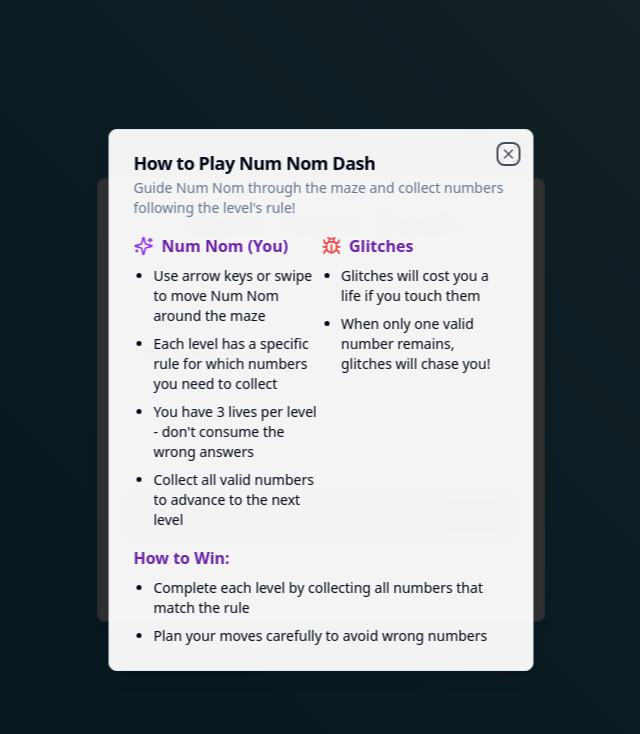
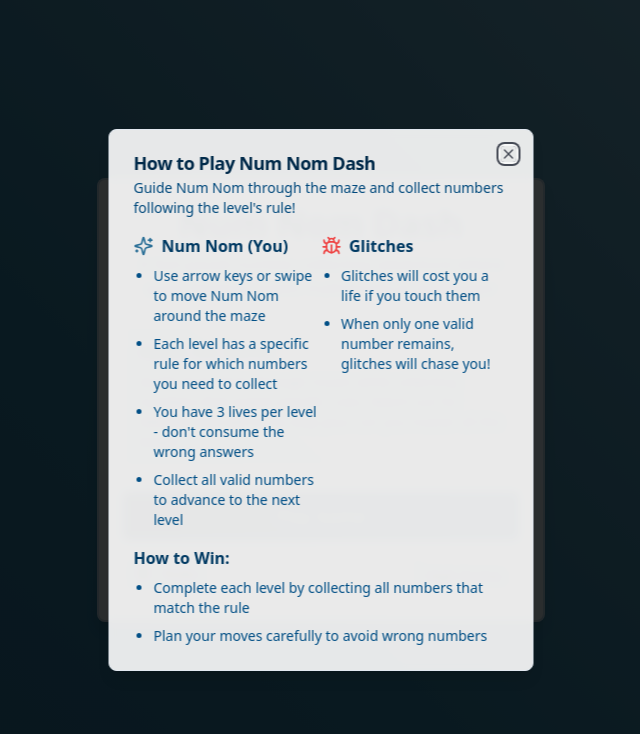
Before and after one commit to spenceriam/num-nom-dash, a React (Vite) app: page / in a window 1280 px wide. Both pictures are taken after a click on the button "Rules". Shown: the top 734 px of the page, without its empty margins (319-959 px from the left). Built offline with nearby package versions, Linux system fonts and the light colour scheme.

Commit message:
Apply color palette
Apply the color palette to the entire project, except for Num Nom and Glitches.

```diff
--- a/src/components/game/Game.tsx
+++ b/src/components/game/Game.tsx
@@ -124,7 +124,7 @@ const Game = ({ onGameOver, level: initialLevel, onUpdateGameStatus }: GameProps
     gameStatus.remainingNumbers.filter(n => currentRule.isMatch(n.value)).length : 0;
 
   return (
-    <div className="game-container relative bg-white/90 backdrop-blur-sm p-6 rounded-lg shadow-lg border border-[#468FAF]/20">
+    <div className="game-container relative bg-white/80 backdrop-blur-sm p-6 rounded-lg shadow-lg border-2 border-[#014F86]/20">
       <GameHeader
         level={level}
         lives={gameStatus.lives}
--- a/src/components/game/RulesDialog.tsx
+++ b/src/components/game/RulesDialog.tsx
@@ -13,25 +13,25 @@ export const RulesDialog = () => {
   return (
     <Dialog>
       <DialogTrigger asChild>
-        <Button variant="secondary" size="sm" className="bg-white/90">
+        <Button variant="secondary" size="sm" className="bg-[#89C2D9]/20 text-[#012A4A] hover:bg-[#89C2D9]/30">
           <BookOpen className="mr-1" />
           Rules
         </Button>
       </DialogTrigger>
-      <DialogContent className="sm:max-w-[425px] bg-white/95 backdrop-blur-sm">
+      <DialogContent className="sm:max-w-[425px] bg-white/90 backdrop-blur-sm">
         <DialogHeader>
-          <DialogTitle>How to Play Num Nom Dash</DialogTitle>
-          <DialogDescription>
+          <DialogTitle className="text-[#012A4A]">How to Play Num Nom Dash</DialogTitle>
+          <DialogDescription className="text-[#01497C]">
             Guide Num Nom through the maze and collect numbers following the level's rule!
           </DialogDescription>
         </DialogHeader>
         <div className="space-y-4">
           <div className="flex justify-between">
             <div className="flex-1">
-              <h4 className="font-semibold mb-2 text-purple-800 flex items-center gap-2">
-                <Sparkles className="text-purple-600" size={20} /> Num Nom (You)
+              <h4 className="font-semibold mb-2 text-[#013A63] flex items-center gap-2">
+                <Sparkles className="text-[#2A6F97]" size={20} /> Num Nom (You)
               </h4>
-              <ul className="list-disc pl-5 space-y-2 text-sm">
+              <ul className="list-disc pl-5 space-y-2 text-sm text-[#014F86]">
                 <li>Use arrow keys or swipe to move Num Nom around the maze</li>
                 <li>Each level has a specific rule for which numbers you need to collect</li>
                 <li>You have 3 lives per level - don't consume the wrong answers</li>
@@ -39,18 +39,18 @@ export const RulesDialog = () => {
               </ul>
             </div>
             <div className="flex-1">
-              <h4 className="font-semibold mb-2 text-purple-800 flex items-center gap-2">
+              <h4 className="font-semibold mb-2 text-[#013A63] flex items-center gap-2">
                 <Bug className="text-red-500" size={20} /> Glitches
               </h4>
-              <ul className="list-disc pl-5 space-y-2 text-sm">
+              <ul className="list-disc pl-5 space-y-2 text-sm text-[#014F86]">
                 <li>Glitches will cost you a life if you touch them</li>
                 <li>When only one valid number remains, glitches will chase you!</li>
               </ul>
             </div>
           </div>
           <div>
-            <h4 className="font-semibold mb-2 text-purple-800">How to Win:</h4>
-            <ul className="list-disc pl-5 space-y-2 text-sm">
+            <h4 className="font-semibold mb-2 text-[#013A63]">How to Win:</h4>
+            <ul className="list-disc pl-5 space-y-2 text-sm text-[#014F86]">
               <li>Complete each level by collecting all numbers that match the rule</li>
               <li>Plan your moves carefully to avoid wrong numbers</li>
             </ul>
--- a/src/components/game/components/GameFooter.tsx
+++ b/src/components/game/components/GameFooter.tsx
@@ -15,18 +15,20 @@ export const GameFooter = ({ onNewGame, isMobile }: GameFooterProps) => {
         <div className="flex gap-2">
           <RulesDialog />
           <Link to="/high-scores">
-            <Button variant="secondary" size="sm">High Scores</Button>
+            <Button variant="secondary" size="sm" className="bg-[#89C2D9]/20 text-[#012A4A] hover:bg-[#89C2D9]/30">
+              High Scores
+            </Button>
           </Link>
         </div>
         <Button
           onClick={onNewGame}
-          className="bg-gradient-to-r from-purple-600 to-indigo-600 text-white px-8 py-2 rounded-full hover:opacity-90 transition-opacity"
+          className="bg-gradient-to-r from-[#012A4A] to-[#014F86] text-white px-8 py-2 rounded-full hover:opacity-90 transition-opacity"
         >
           New Game
         </Button>
       </div>
 
-      <div className="mt-4 text-center text-sm text-gray-500">
+      <div className="mt-4 text-center text-sm text-[#014F86]">
         {isMobile
           ? "Swipe or tap adjacent square to move Num Nom"
           : "Click an adjacent square or use arrow keys to move Num Nom"
--- a/src/components/game/components/GameHeader.tsx
+++ b/src/components/game/components/GameHeader.tsx
@@ -10,8 +10,8 @@ type GameHeaderProps = {
 export const GameHeader = ({ level, lives, score }: GameHeaderProps) => {
   return (
     <div className="flex justify-between items-center mb-4">
-      <div className="text-purple-900 font-semibold">Level: {level}</div>
-      <div className="text-purple-900 font-semibold flex items-center gap-1">
+      <div className="text-[#012A4A] font-semibold">Level: {level}</div>
+      <div className="text-[#012A4A] font-semibold flex items-center gap-1">
         {Array.from({ length: lives }).map((_, i) => (
           <Sparkles
             key={i}
@@ -20,7 +20,7 @@ export const GameHeader = ({ level, lives, score }: GameHeaderProps) => {
           />
         ))}
       </div>
-      <div className="text-purple-900 font-semibold">Score: {score}</div>
+      <div className="text-[#012A4A] font-semibold">Score: {score}</div>
     </div>
   );
 };
--- a/src/components/game/components/RuleDisplay.tsx
+++ b/src/components/game/components/RuleDisplay.tsx
@@ -1,4 +1,3 @@
-
 import { GameRule } from "../types";
 
 type RuleDisplayProps = {
@@ -11,10 +10,10 @@ export const RuleDisplay = ({ currentRule, remainingNumbers }: RuleDisplayProps)
     remainingNumbers.filter(n => currentRule.isMatch(n.value)).length : 0;
 
   return (
-    <div className="rule-display bg-purple-100 p-2 rounded-md mb-4 text-center">
-      <span className="text-purple-800 font-medium">Rule: </span>
-      <span className="text-purple-900 font-bold">{currentRule?.name}</span>
-      <div className="text-xs text-purple-700 mt-1">
+    <div className="rule-display bg-[#89C2D9]/20 p-2 rounded-md mb-4 text-center">
+      <span className="text-[#013A63] font-medium">Rule: </span>
+      <span className="text-[#012A4A] font-bold">{currentRule?.name}</span>
+      <div className="text-xs text-[#014F86] mt-1">
         Remaining valid numbers: {remainingMatchingCount}
       </div>
     </div>
--- a/src/pages/Home.tsx
+++ b/src/pages/Home.tsx
@@ -7,18 +7,18 @@ import { RulesDialog } from "@/components/game/RulesDialog";
 const Home = () => {
   return (
     <div className="min-h-screen flex flex-col items-center justify-center p-4">
-      <Card className="w-full max-w-md bg-white/90 backdrop-blur-sm shadow-lg border-2 border-[#468FAF]/20">
+      <Card className="w-full max-w-md bg-white/80 backdrop-blur-sm shadow-lg border-2 border-[#014F86]/20">
         <CardContent className="p-6 space-y-6">
           <div className="text-center space-y-2">
-            <h1 className="text-4xl font-bold text-purple-800">Num Nom Dash</h1>
-            <p className="text-gray-600">
+            <h1 className="text-4xl font-bold text-[#012A4A]">Num Nom Dash</h1>
+            <p className="text-[#01497C]">
               A fast-paced number collecting adventure where quick thinking meets mathematical challenges!
             </p>
           </div>
 
-          <div className="bg-purple-100 p-4 rounded-lg">
-            <h2 className="font-semibold text-purple-800 mb-2">About the Game</h2>
-            <p className="text-gray-700 text-sm">
+          <div className="bg-[#89C2D9]/20 p-4 rounded-lg">
+            <h2 className="font-semibold text-[#013A63] mb-2">About the Game</h2>
+            <p className="text-[#014F86] text-sm">
               Guide Num Nom through mazes while collecting numbers that match specific rules.
               Watch out for Glitches that will try to stop you! Can you master all the levels?
             </p>
@@ -26,7 +26,7 @@ const Home = () => {
 
           <div className="flex flex-col gap-4">
             <Link to="/play" className="w-full">
-              <Button className="w-full bg-gradient-to-r from-purple-600 to-indigo-600 text-lg py-6">
+              <Button className="w-full bg-gradient-to-r from-[#012A4A] to-[#014F86] text-white text-lg py-6 hover:opacity-90 transition-opacity">
                 Play Game
               </Button>
             </Link>
@@ -34,7 +34,9 @@ const Home = () => {
             <div className="flex justify-between gap-2">
               <RulesDialog />
               <Link to="/high-scores">
-                <Button variant="secondary">High Scores</Button>
+                <Button variant="secondary" className="bg-[#89C2D9]/20 text-[#012A4A] hover:bg-[#89C2D9]/30">
+                  High Scores
+                </Button>
               </Link>
             </div>
           </div>
--- a/src/pages/NotFound.tsx
+++ b/src/pages/NotFound.tsx
@@ -1,3 +1,4 @@
+
 import { useLocation } from "react-router-dom";
 import { useEffect } from "react";
 
@@ -12,11 +13,11 @@ const NotFound = () => {
   }, [location.pathname]);
 
   return (
-    <div className="min-h-screen flex items-center justify-center bg-gray-100">
-      <div className="text-center">
-        <h1 className="text-4xl font-bold mb-4">404</h1>
-        <p className="text-xl text-gray-600 mb-4">Oops! Page not found</p>
-        <a href="/" className="text-blue-500 hover:text-blue-700 underline">
+    <div className="min-h-screen flex items-center justify-center">
+      <div className="text-center bg-white/80 backdrop-blur-sm p-8 rounded-lg shadow-lg border-2 border-[#014F86]/20">
+        <h1 className="text-4xl font-bold text-[#012A4A] mb-4">404</h1>
+        <p className="text-xl text-[#01497C] mb-4">Oops! Page not found</p>
+        <a href="/" className="text-[#2A6F97] hover:text-[#014F86] underline">
           Return to Home
         </a>
       </div>
```
Also changed, not shown: src/components/game/GameOverScreen.tsx (+12 -9 lines).
